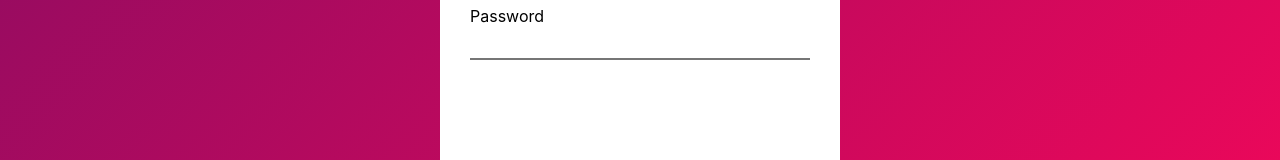
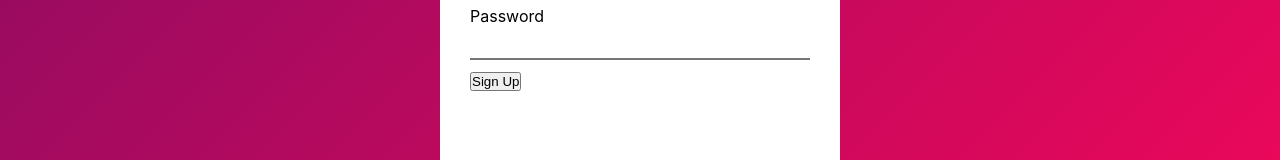
Before and after one commit to RidmiRangana0929/SignUpPage, a React (Create React App) app: page / in a window 1280 px wide. Shown: the part 376-536 px from the top of the page. Built offline with nearby package versions, Linux system fonts and the light colour scheme.

Commit message:
added sign up button

```diff
--- a/src/components/LoginPage.js
+++ b/src/components/LoginPage.js
@@ -26,6 +26,10 @@ const LoginPage = () => {
             <input className='input' type='password'/>
           </div>
 
+          <div>
+            <button className='submit'>Sign Up</button>
+          </div>
+
         </form>
       </div>
 
```
Also changed, not shown: src/App.css (line endings or trailing spaces).
